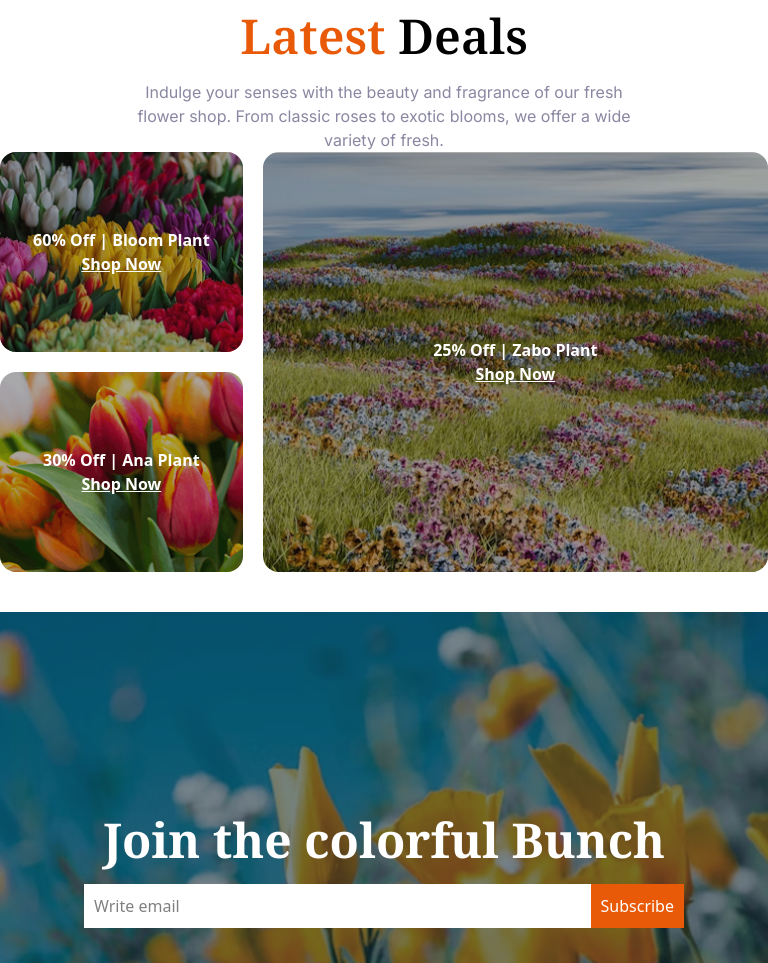
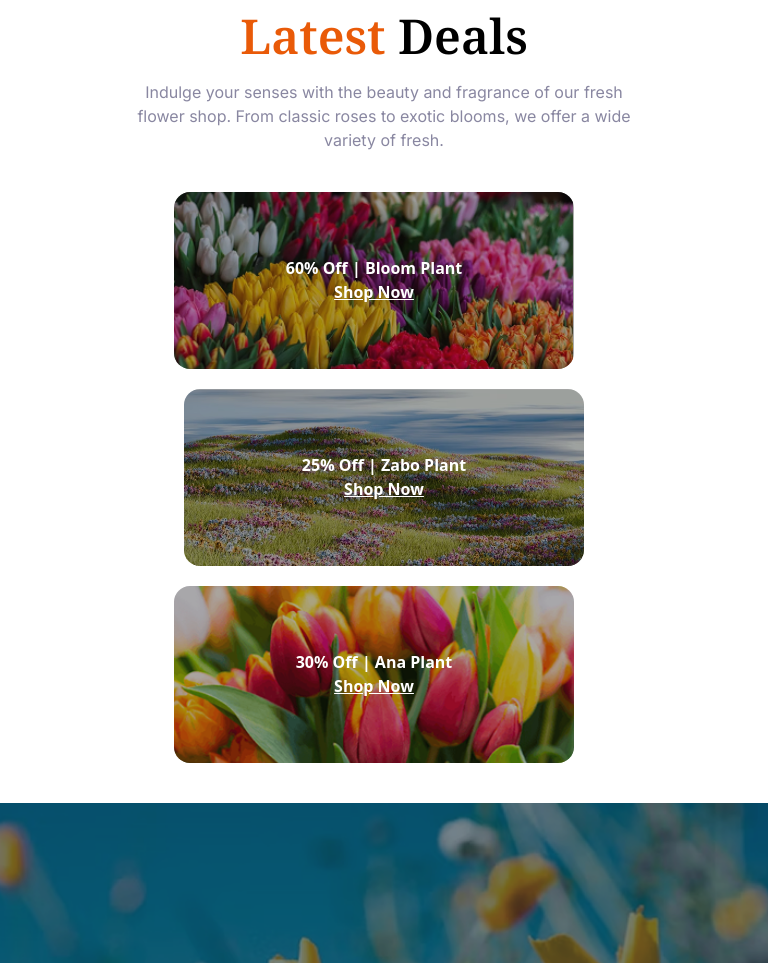
Before and after one commit to piyash-23/PH-Assignment2, a plain HTML site: page index.html in a window 768 px wide. Shown: the part 3294-4257 px from the top of the page. Drawn offline with nearby package versions, Linux system fonts and the light colour scheme.

Commit message:
deals responsive

```diff
--- a/css/media.css
+++ b/css/media.css
@@ -128,6 +128,17 @@
     margin-top: 10px;
     width: 95%;
   }
+  .deal_grid {
+    grid-template-columns: repeat(1, 1fr);
+    margin-top: 40px;
+  }
+  .grid-1,
+  .grid-2,
+  .grid-3 {
+    width: 400px;
+    height: 177px;
+    margin: 0 auto;
+  }
   .features h1 {
     font-size: 36px;
   }
```
